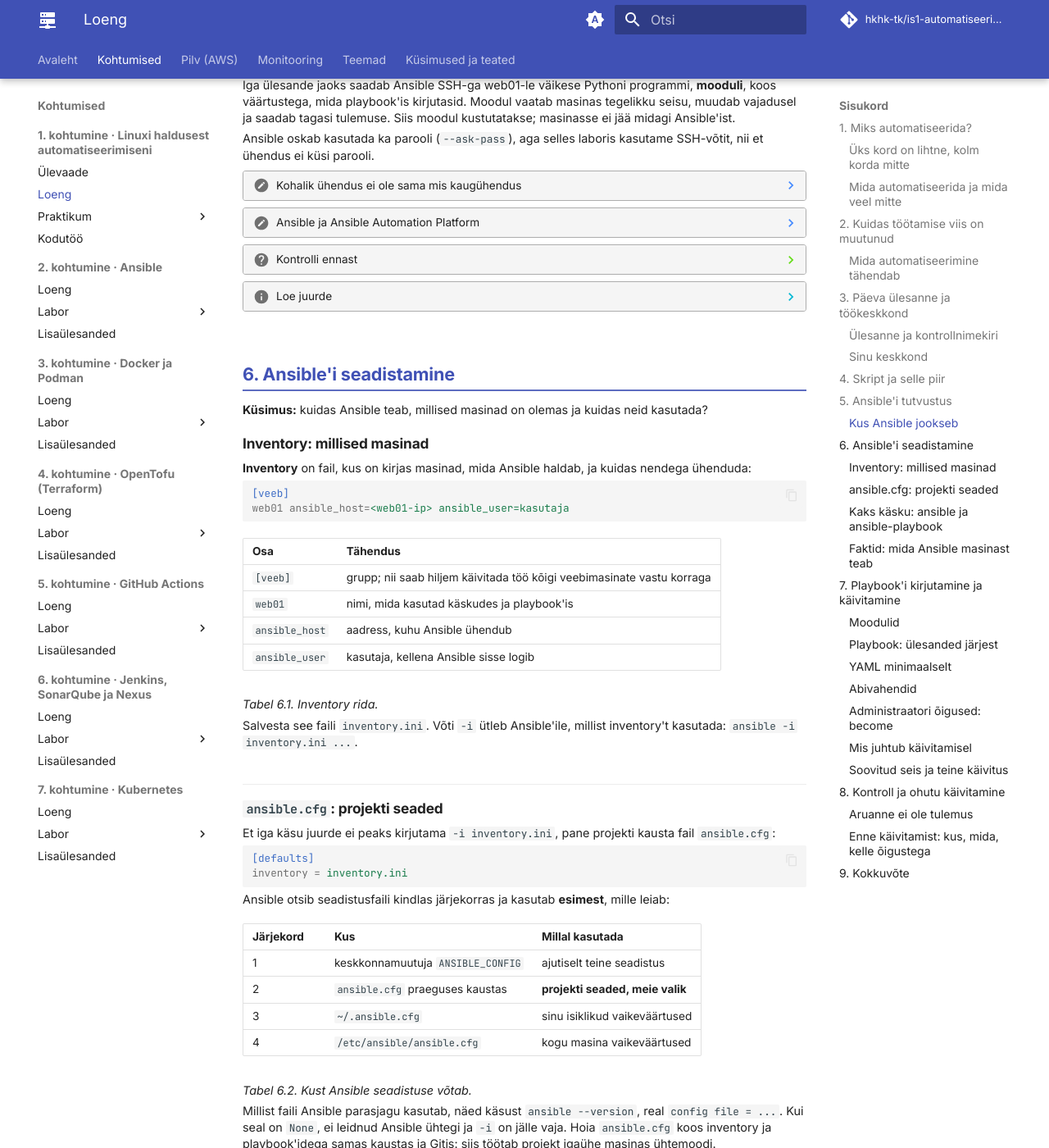
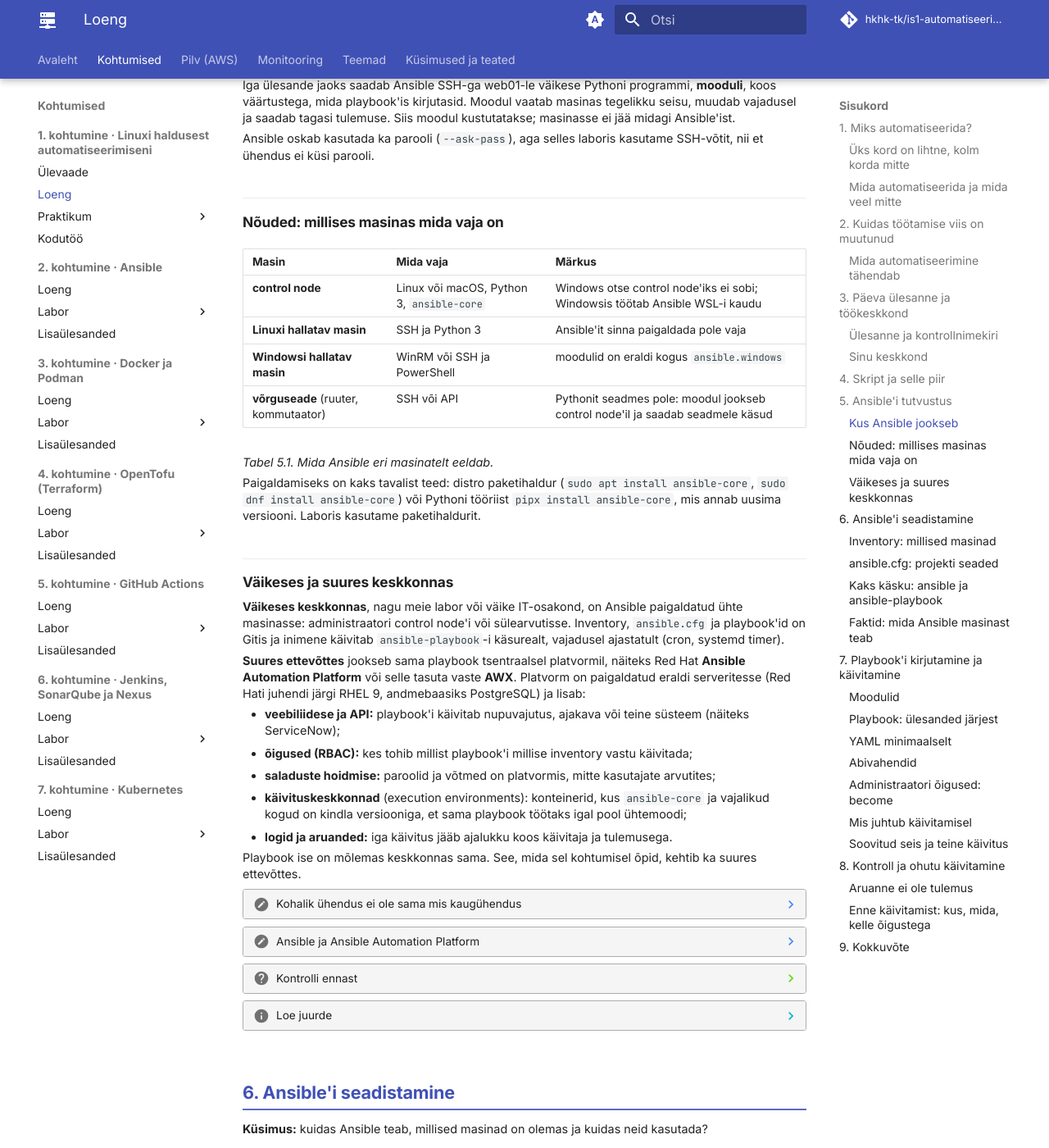
Before and after one commit to hkhk-tk/is1-automatiseerimine, an MkDocs documentation site: the page built from docs/k01/loeng.md, in a window 1280 px wide and 1400 px high, scrolled down 4799 px. Shown: the whole window at 82% size. Built offline with MkDocs 1.6.1 and Material for MkDocs 9.7.7, drawn with Linux system fonts in a browser that asks for light colours; comment, search, counter and statistics services are not loaded.

Commit message:
K1 loeng: nõuded ning Ansible väikeses ja suures keskkonnas

```diff
--- a/docs/k01/loeng.md
+++ b/docs/k01/loeng.md
@@ -254,6 +254,33 @@ Iga ülesande jaoks saadab Ansible SSH-ga web01-le väikese Pythoni programmi, *
 
 Ansible oskab kasutada ka parooli (`--ask-pass`), aga selles laboris kasutame SSH-võtit, nii et ühendus ei küsi parooli.
 
+### Nõuded: millises masinas mida vaja on
+
+| Masin | Mida vaja | Märkus |
+|---|---|---|
+| **control node** | Linux või macOS, Python 3, `ansible-core` | Windows otse control node'iks ei sobi; Windowsis töötab Ansible WSL-i kaudu |
+| **Linuxi hallatav masin** | SSH ja Python 3 | Ansible'it sinna paigaldada pole vaja |
+| **Windowsi hallatav masin** | WinRM või SSH ja PowerShell | moodulid on eraldi kogus `ansible.windows` |
+| **võrguseade** (ruuter, kommutaator) | SSH või API | Pythonit seadmes pole: moodul jookseb control node'il ja saadab seadmele käsud |
+
+*Tabel 5.1. Mida Ansible eri masinatelt eeldab.*
+
+Paigaldamiseks on kaks tavalist teed: distro paketihaldur (`sudo apt install ansible-core`, `sudo dnf install ansible-core`) või Pythoni tööriist `pipx install ansible-core`, mis annab uusima versiooni. Laboris kasutame paketihaldurit.
+
+### Väikeses ja suures keskkonnas
+
+**Väikeses keskkonnas**, nagu meie labor või väike IT-osakond, on Ansible paigaldatud ühte masinasse: administraatori control node'i või sülearvutisse. Inventory, `ansible.cfg` ja playbook'id on Gitis ja inimene käivitab `ansible-playbook`-i käsurealt, vajadusel ajastatult (cron, systemd timer).
+
+**Suures ettevõttes** jookseb sama playbook tsentraalsel platvormil, näiteks Red Hat **Ansible Automation Platform** või selle tasuta vaste **AWX**. Platvorm on paigaldatud eraldi serveritesse (Red Hati juhendi järgi RHEL 9, andmebaasiks PostgreSQL) ja lisab:
+
+- **veebiliidese ja API:** playbook'i käivitab nupuvajutus, ajakava või teine süsteem (näiteks ServiceNow);
+- **õigused (RBAC):** kes tohib millist playbook'i millise inventory vastu käivitada;
+- **saladuste hoidmise:** paroolid ja võtmed on platvormis, mitte kasutajate arvutites;
+- **käivituskeskkonnad** (execution environments): konteinerid, kus `ansible-core` ja vajalikud kogud on kindla versiooniga, et sama playbook töötaks igal pool ühtemoodi;
+- **logid ja aruanded:** iga käivitus jääb ajalukku koos käivitaja ja tulemusega.
+
+Playbook ise on mõlemas keskkonnas sama. See, mida sel kohtumisel õpid, kehtib ka suures ettevõttes.
+
 ??? note "Kohalik ühendus ei ole sama mis kaugühendus"
 
     Ansible võib töötada ka samas masinas, kus ta on paigaldatud (`connection: local`). See on mugav proovimiseks, aga siis ei kasutata SSH-d ega kontrollita, kas võti ja kasutaja on õiged. Meie kasutame kogu aeg päris kaugühendust web01-le.
@@ -286,6 +313,11 @@ Ansible oskab kasutada ka parooli (`--ask-pass`), aga selles laboris kasutame SS
 
     - [Getting started with Ansible](https://docs.ansible.com/projects/ansible/latest/getting_started/index.html)
     - [Connection methods and details](https://docs.ansible.com/projects/ansible/latest/inventory_guide/connection_details.html)
+    - [Installing Ansible](https://docs.ansible.com/projects/ansible/latest/installation_guide/intro_installation.html): control node'i ja hallatava masina nõuded
+    - [Windowsi haldamine Ansible'iga](https://docs.ansible.com/projects/ansible/latest/os_guide/intro_windows.html) ja [võrguautomaatika põhimõisted](https://docs.ansible.com/projects/ansible/latest/network/getting_started/basic_concepts.html)
+    - [Execution environments](https://docs.ansible.com/projects/ansible/latest/getting_started_ee/index.html)
+    - [Ansible Automation Platformi süsteeminõuded](https://docs.redhat.com/en/documentation/red_hat_ansible_automation_platform/2.4/html/red_hat_ansible_automation_platform_installation_guide/platform-system-requirements) (Red Hat)
+    - [Red Hat: Ansible Automation Platformi oskuste rada](https://www.redhat.com/en/resources/ansible-automation-platform-skills-path)
     - [Red Hat: Ansible Automation Platform beginner's guide](https://www.redhat.com/en/resources/ansible-automation-platform-beginners-guide-ebook) (e-raamat)
     - Võrguinseneridele: [Red Hat: Network automation guide](https://www.redhat.com/en/resources/network-automation-guide-ebook) (e-raamat)
     - Harjuta brauseris: [Red Hati interaktiivsed laborid](https://www.redhat.com/en/interactive-labs#red-hat-ansible-automation-platform-labs) (tasuta, vajab Red Hati kontot)
```
Also changed, not shown: other parts of docs/k01/loeng.md (+1 -1 lines).
